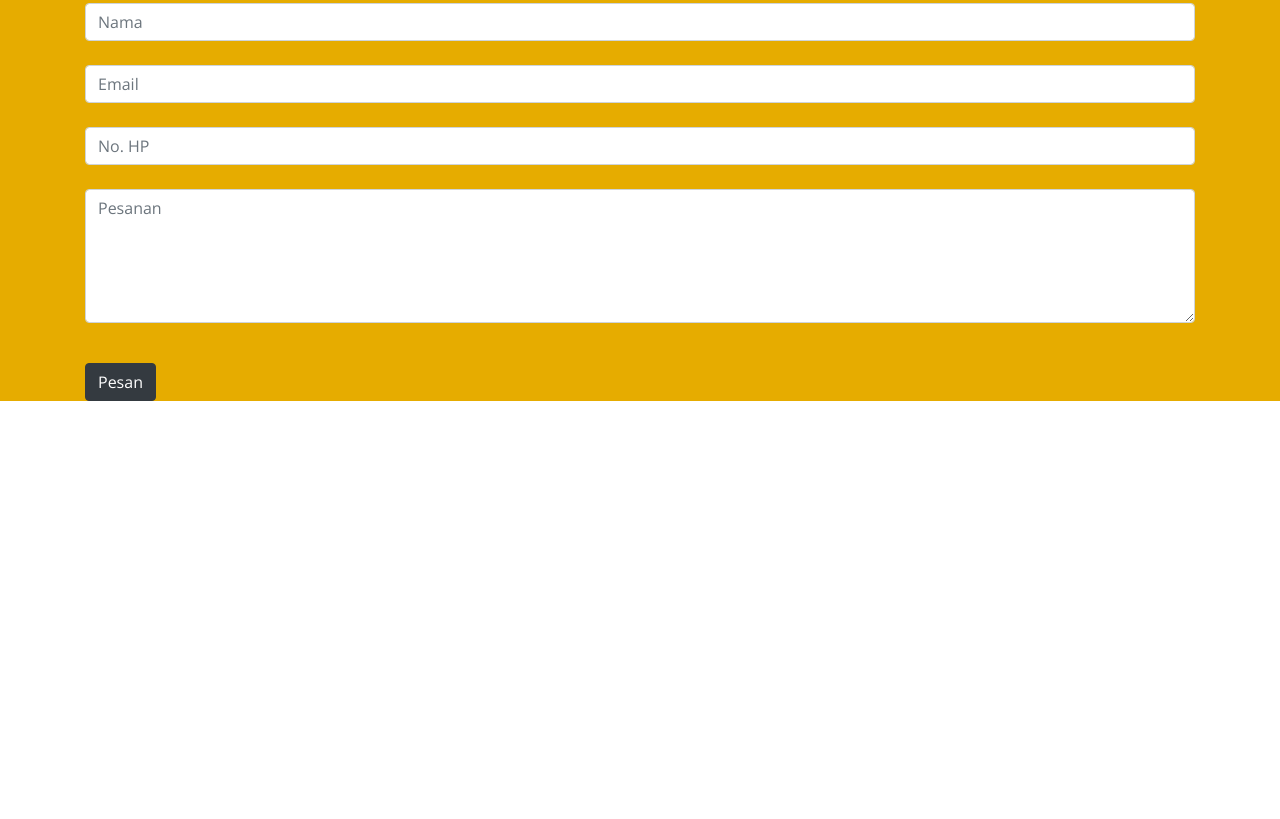
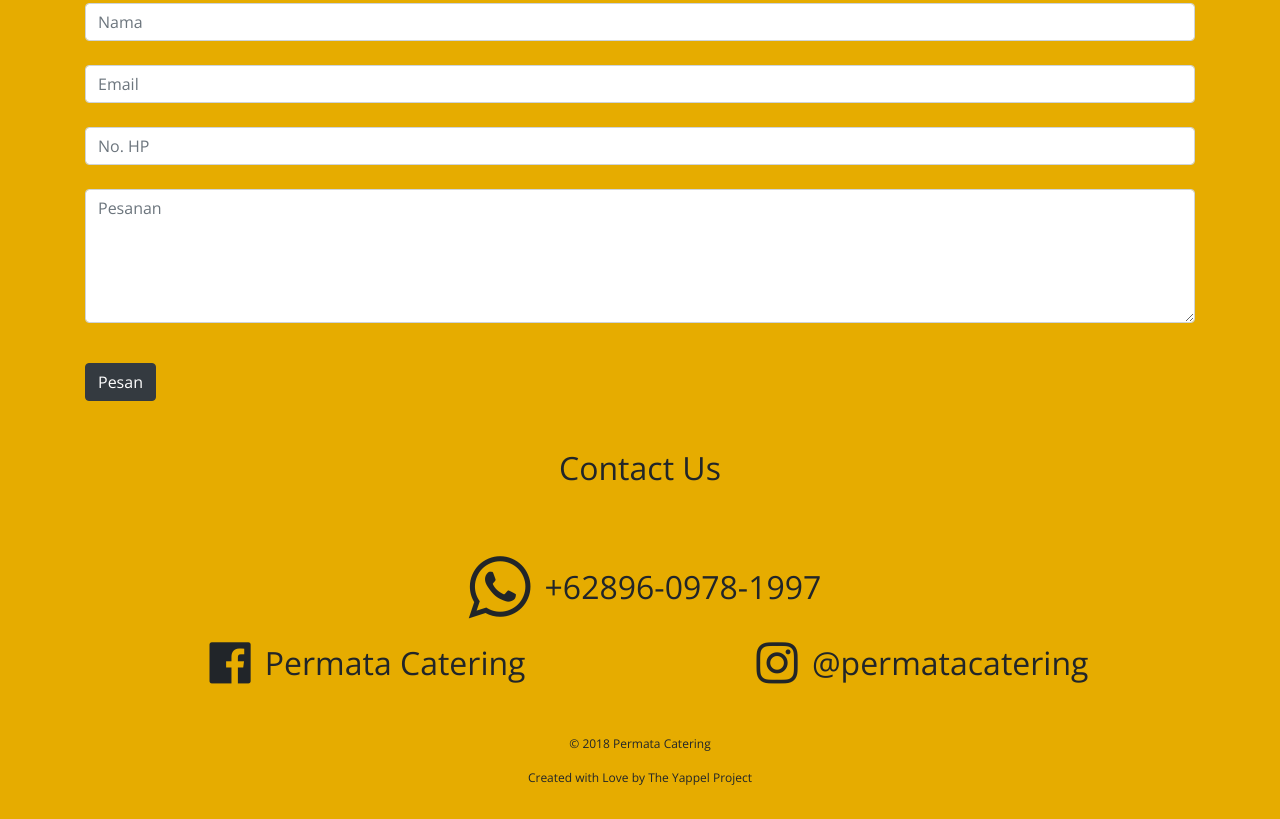
Before and after one commit to yogaajie2/Bootstrap, a plain HTML site: page index.html in a window 1280 px wide. Shown: the part 1995-2814 px from the top of the page. Before the commit the page ends 2396 px from the top, so only its background shows below. Drawn offline with nearby package versions, Linux system fonts and the light colour scheme; a web font is replaced by a local one.

Commit message:
finished contact, added footer

```diff
--- a/index.html
+++ b/index.html
@@ -6,7 +6,7 @@
 
 	<link rel="stylesheet" type="text/css" href="https://maxcdn.bootstrapcdn.com/bootstrap/4.0.0/css/bootstrap.min.css">
 	<link href="https://fonts.googleapis.com/css?family=Open+Sans|Sorts+Mill+Goudy:i" rel="stylesheet">
-	<link href="https://use.fontawesome.com/releases/v5.0.6/css/all.css" rel="stylesheet">
+	<link href="https://maxcdn.bootstrapcdn.com/font-awesome/4.7.0/css/font-awesome.min.css" rel="stylesheet">
 	<link rel="stylesheet" type="text/css" href="style.css">
 
 	<title>Permata Catering</title>
@@ -72,6 +72,7 @@
 			</div>
 		</div>
 	</section>
+
 	<section id="sampleMenu">
 		<div class="container text-center pt-5 mb-5 mainTitle">
 			<span><h2 class="pb-3">Sample Menu</h2></span>
@@ -116,6 +117,7 @@
 			</a>
 		</div>
 	</section>
+
 	<section id="contact">
 		<div class="container">
 			<h2 class="p-5" style="text-align: center;">Pesan Sekarang</h2>
@@ -128,9 +130,33 @@
 				</div>
 				<button type="submit" class="btn btn-dark">Pesan</button>
 			</form>
+			<div class="container text-center pt-5 mb-5">
+				<span><h2 class="pb-3">Contact Us</h2></span>
+			</div>
+			<div class="container text-center mb-3">
+				<i class="fa fa-whatsapp contactIconTop"></i>
+				<h2 class="contactDetail">+62896-0978-1997</h2>
+			</div>
+			<div class="container text-center">
+				<div class="row">
+					<div class="col-sm">
+						<i class="fa fa-facebook-official contactIconBottom"></i>
+						<h2 class="contactDetail">Permata Catering</h2>
+					</div>
+					<div class="col-sm">
+						<i class="fa fa-instagram contactIconBottom"></i>
+						<h2 class="contactDetail">@permatacatering</h2>
+					</div>
+				</div>
+			</div>
+	</section>
 
+	<footer>
+		<div class="container text-center pt-5 pb-3">
+			<p class="copyright">&copy; 2018 Permata Catering</p>
+			<p class="signature">Created with Love by The Yappel Project</p>
 		</div>
-	</section>
+	</footer>
 
 	<script src="https://ajax.googleapis.com/ajax/libs/jquery/3.3.1/jquery.min.js"></script>
   	<script src="https://cdnjs.cloudflare.com/ajax/libs/popper.js/1.12.9/umd/popper.min.js"></script>
--- a/style.css
+++ b/style.css
@@ -64,6 +64,28 @@ a.carouselLink:hover {
 }
 
 	/* Contact */
-#contact {
+#contact, footer {
 	background-color: #e6ac00;
 }
+
+.contactIconTop {
+	font-size: 72px;
+	vertical-align: middle;
+	margin: auto 10px;
+}
+
+.contactIconBottom {
+	font-size: 48px;
+	vertical-align: middle;
+	margin: auto 10px;
+}
+
+.contactDetail {
+	display: inline;
+	vertical-align: middle;
+}
+
+	/* Footer */
+.copyright, .signature {
+	font-size: 12px;
+}
```
